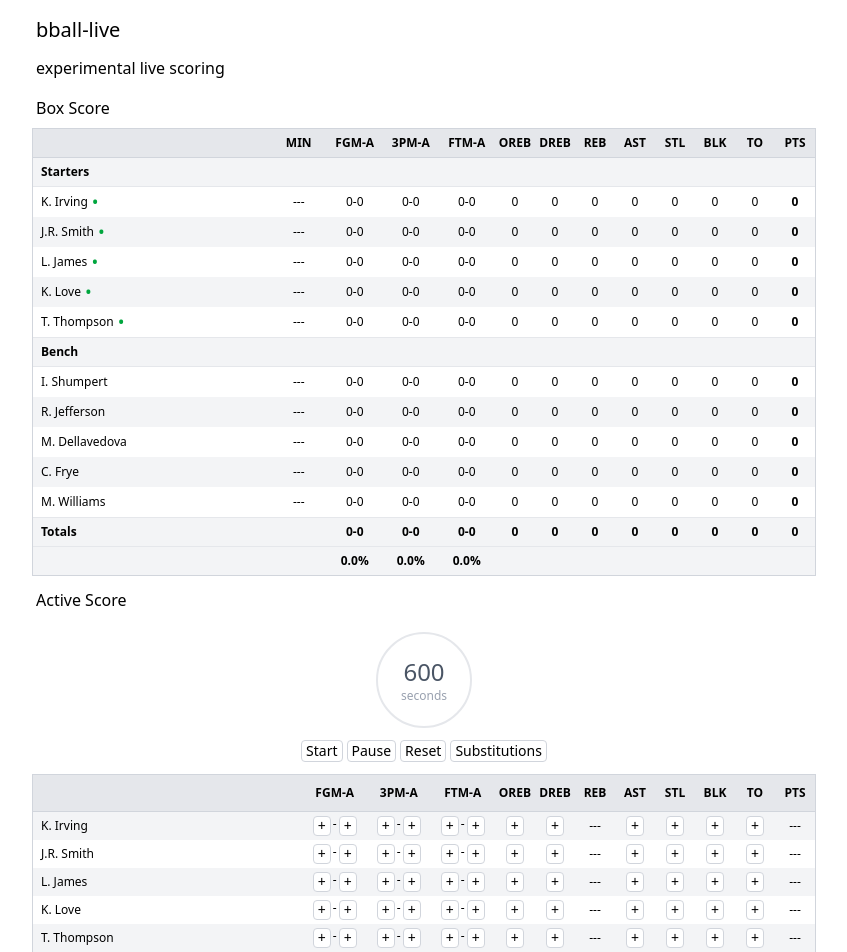
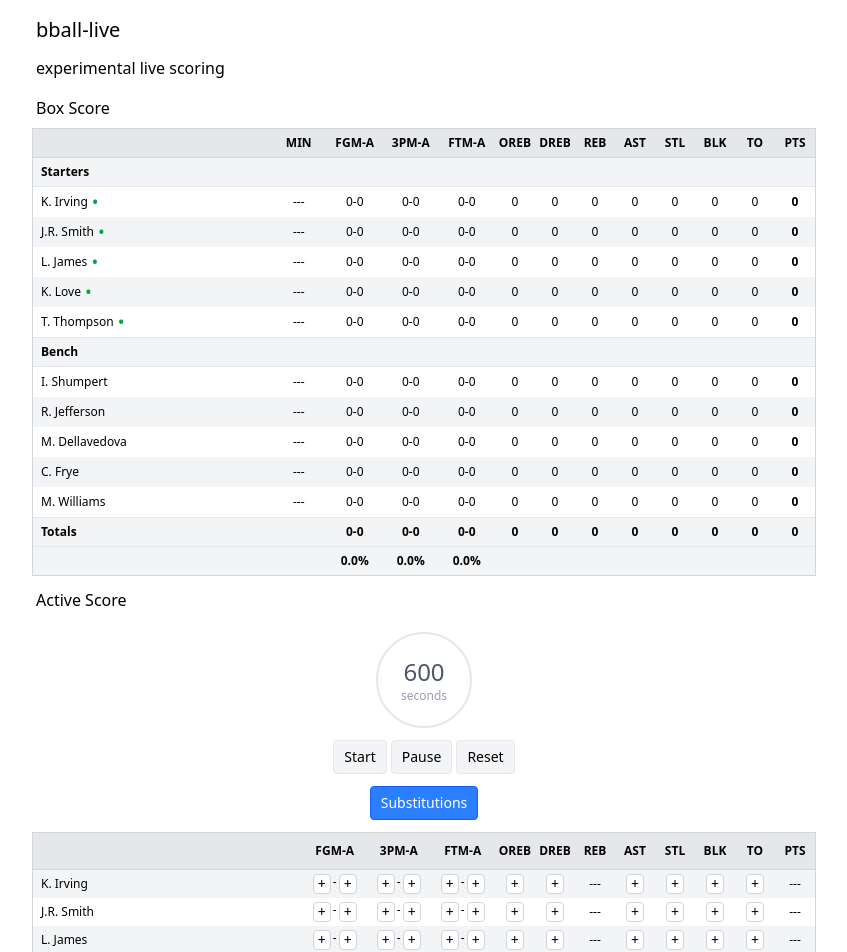
Before and after one commit to ober9k/bball-live, an Angular app: page / in a window 1280 px wide. Shown: the top 952 px of the page, without its empty margins (216-1063 px from the left). Built offline with nearby package versions, Linux system fonts and the light colour scheme.

Commit message:
Adjusted button display and added substitutions modal

```diff
--- a/src/app/app.html
+++ b/src/app/app.html
@@ -21,12 +21,17 @@
         </div>
       </div>
       <div class="flex gap-1 justify-center p-1 pb-2">
-        <button [ngClass]="cssButtonClasses" (click)="startTimer()">Start</button>
-        <button [ngClass]="cssButtonClasses" (click)="pauseTimer()">Pause</button>
-        <button [ngClass]="cssButtonClasses" (click)="resetTimer()">Reset</button>
-        <button [ngClass]="cssButtonClasses" (click)="triggerModal()">Substitutions</button>
+        <button class="f-button" [ngClass]="cssButtonClasses" (click)="startTimer()">Start</button>
+        <button class="f-button" [ngClass]="cssButtonClasses" (click)="pauseTimer()">Pause</button>
+        <button class="f-button" [ngClass]="cssButtonClasses" (click)="resetTimer()">Reset</button>
+      </div>
+      <div class="flex gap-1 justify-center p-1 pb-2">
+        <button class="f-button f-primary" (click)="triggerModal()">Substitutions</button>
       </div>
     </div>
+    <app-modal [(open)]="open">
+      <app-substitutions [playerStatsLogs]="playerStatsLogs()" [remainingSeconds]="remainingSeconds()" (onClose)="cancelSubstitutions()" />
+    </app-modal>
     <div class="border-1 border-gray-300">
       <table class="w-full">
         <thead>
```
